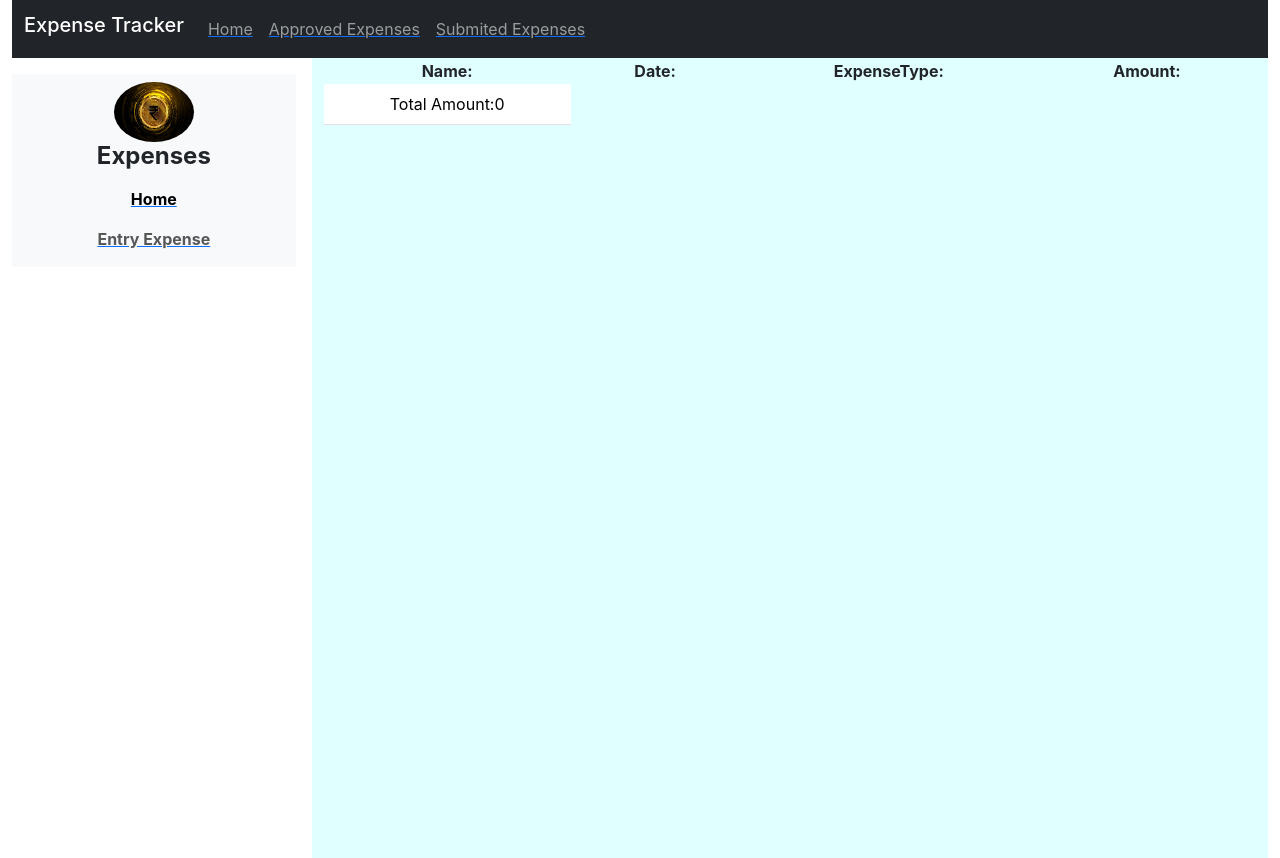
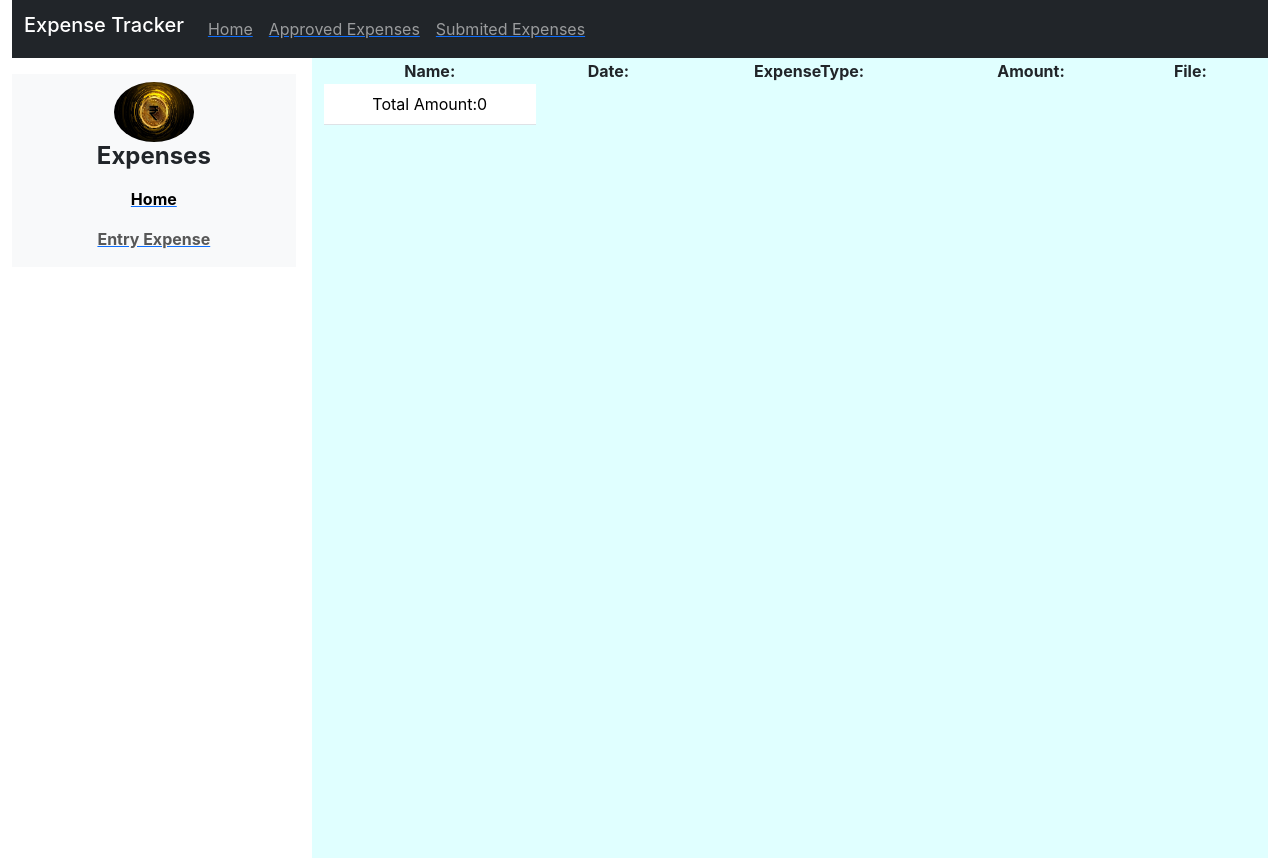
Before and after one commit to Praveenchandra1995/expensetracker, a React (Create React App) app in the folder expensetracker/: page /submitexpense in a window 1280 px wide. Built offline with nearby package versions, Linux system fonts and the light colour scheme.

Commit message:
file upload functionality added

```diff
--- a/expensetracker/src/Components/Approveexpense.js
+++ b/expensetracker/src/Components/Approveexpense.js
@@ -25,8 +25,8 @@ console.log(expensesoftypes);
   <td>{info.expenseType}</td>
   <td>{info.date}</td>
   <td>{info.amount}</td>
-  <td><button className='btn btn-dark rounded rounded-1 rounded-end fw-bold bg-primary'>Approval</button> </td>
-  <td><button className='btn btn-dark rounded rounded-1 rounded-end fw-bold bg-primary'>Reject</button>  </td>
+  <td><span className='btn btn-dark rounded rounded-1 rounded-end fw-bold bg-primary'>Approval</span> </td>
+  <td><span className='btn btn-dark rounded rounded-1 rounded-end fw-bold bg-primary'>Reject</span>  </td>
   <td> </td>
 </tr>
   </tbody>
--- a/expensetracker/src/Components/Form.js
+++ b/expensetracker/src/Components/Form.js
@@ -10,6 +10,7 @@ function Form() {
     fromPlace: "",
     toPlace: "",
     amount: "",
+    file:null,
   });
 
   const dispatch = useDispatch();
@@ -25,14 +26,15 @@ function Form() {
       fromPlace: "",
       toPlace: "",
       amount: "",
+      file:null,
     });
   };
 
   const handleInputChange = (event) => {
-    const { name, value } = event.target;
+    const { name, value,files } = event.target;
     setFormData({
       ...formData,
-      [name]: value,
+      [name]:name=== "file"?files[0]:value,
     });
   };
 
@@ -116,6 +118,8 @@ function Form() {
               value={formData.amount}
               onChange={handleInputChange}
             />
+            <label for="file" className="pe-2 ps-2 ">FileUpload:</label>
+            <input type="file" name="file" onChange={handleInputChange} />
           </div>
 
           <button className="form-submit btn btn-danger text-white fw-bold mt-2">
--- a/expensetracker/src/Components/SubmitedExpense.js
+++ b/expensetracker/src/Components/SubmitedExpense.js
@@ -14,6 +14,8 @@ const totalAmount=expenses.reduce((total,expense)=>total+parseFloat(expense.amou
           <th className='ps-4 pe-4'>Date:</th>
           <th className='ps-4 pe-4'>ExpenseType:</th>
           <th className='ps-4 pe-4'>Amount:</th>
+          <th className='ps-4 pe-4'>File:</th>
+
           {expenses.expenseType==="Travel"&&(
             <th className='ps-4 pe-4'>FromPlace:</th>,
             <th className='ps-4 pe-4'>ToPlace:</th>
@@ -28,6 +30,16 @@ const totalAmount=expenses.reduce((total,expense)=>total+parseFloat(expense.amou
                   <td className=''>{input.date}</td>
                   <td className=''>{input.expenseType}</td>
                   <td className=''>{input.amount}</td>
+                  <td>
+                {input.file ? (
+                  <a href={URL.createObjectURL(input.file)} download={input.file.name}>
+                    {input.file.name}
+                  </a>
+                ) : (
+                  "No File"
+                )}
+              </td>
+
                 </tr>
                 {expenses.expenseType==="Travel"&&(
             <tr>
--- a/expensetracker/src/Reducers/Formreducer.js
+++ b/expensetracker/src/Reducers/Formreducer.js
@@ -8,7 +8,7 @@ const FormReducer = (state = InitialState, action) => {
 
     switch (action.type) {
         case "On_Submit":
-            const { salutation, name, date, expenseType, fromPlace, toPlace, amount } = action.payload;
+            const { salutation, name, date, expenseType, fromPlace, toPlace, amount,file } = action.payload;
             const newExpense = {
                 salutation,
                 name,
@@ -17,6 +17,7 @@ const FormReducer = (state = InitialState, action) => {
                 fromPlace,
                 toPlace,
                 amount,
+                file,
             };
             return {
                 ...state,
```
